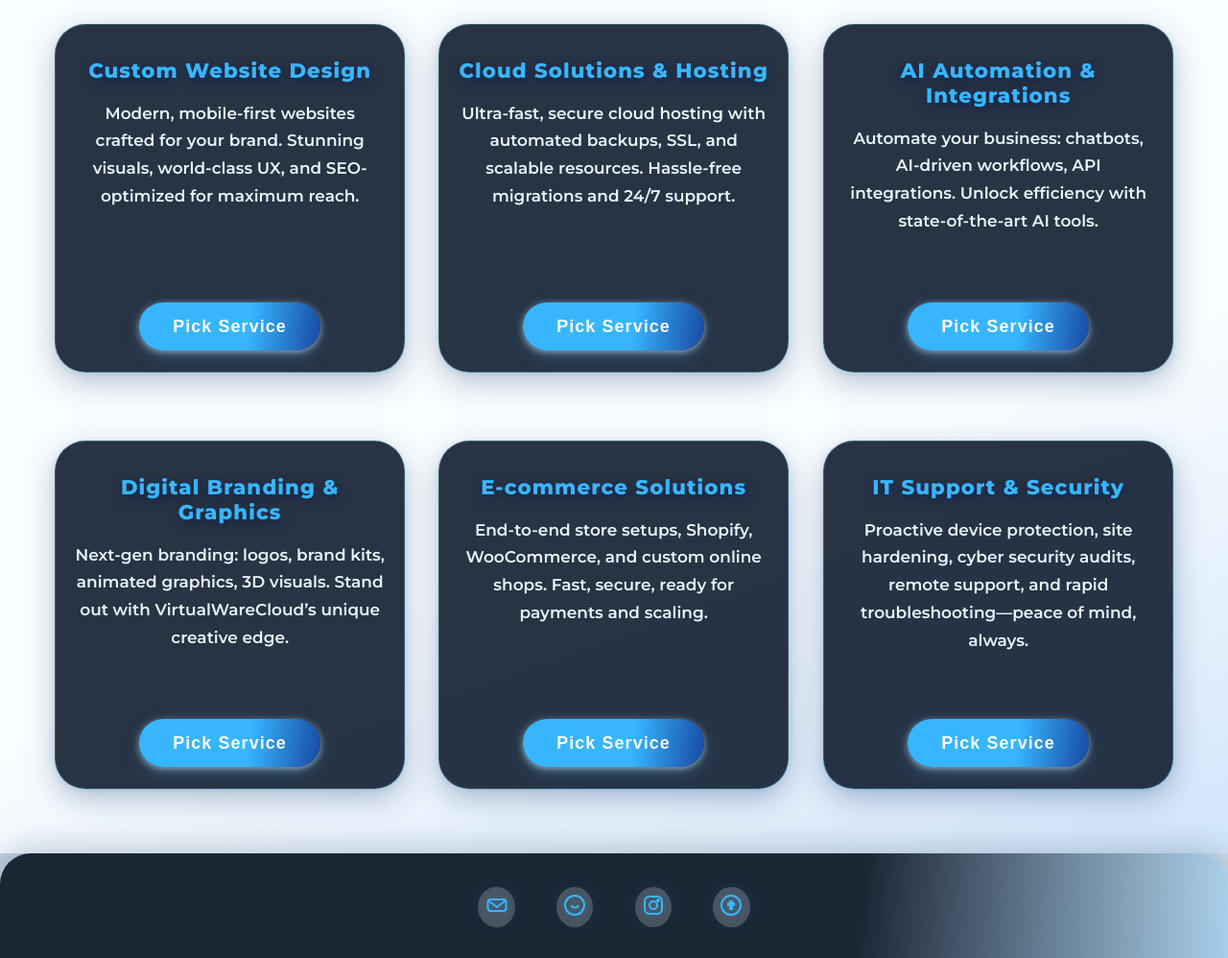
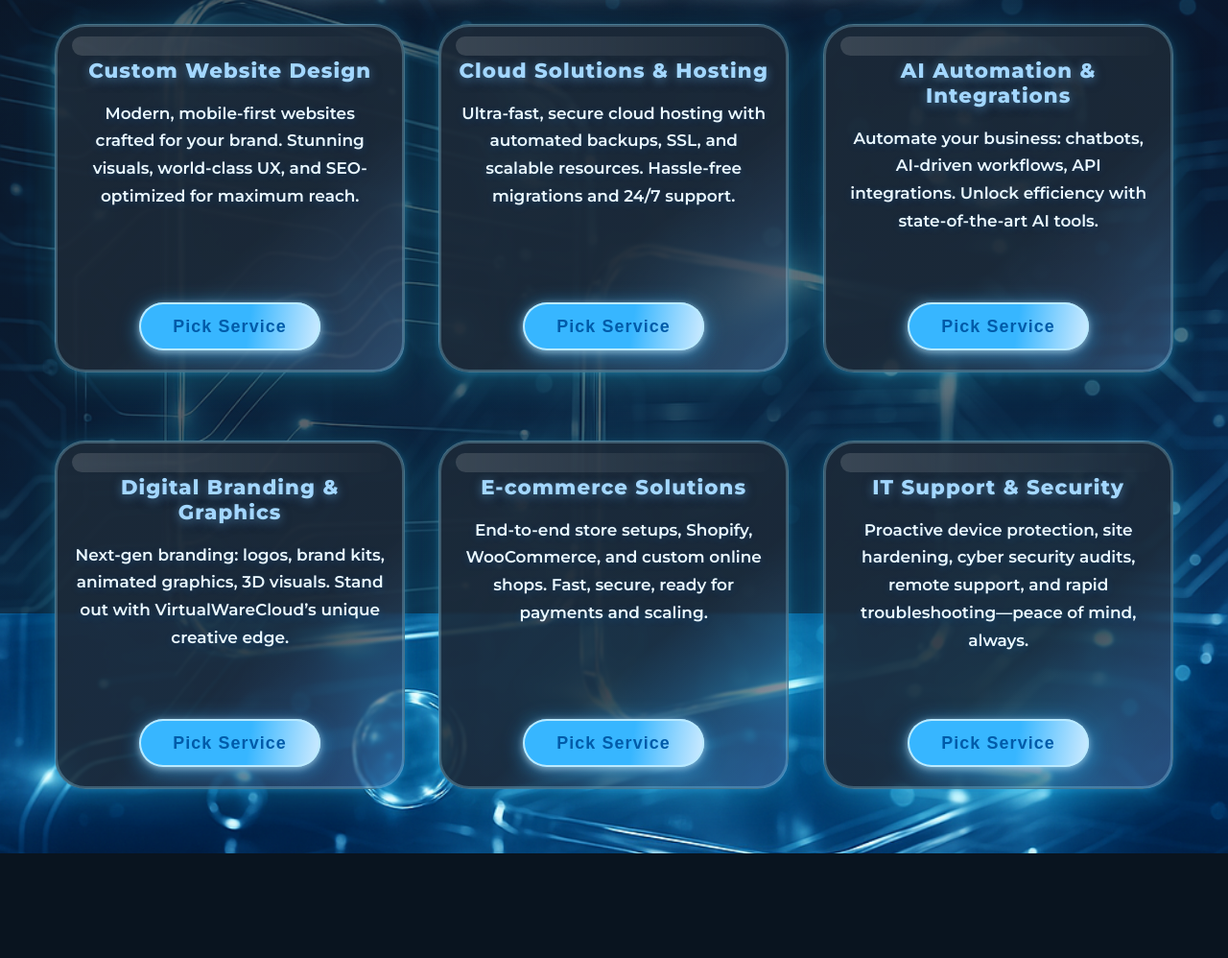
Before and after one commit to VirtualWareCloud/virtualwarecloud, a plain HTML site: page services.html in a window 1280 px wide. Shown: the part 161-1159 px from the top of the page at 96% size. After the commit the page ends 1050 px from the top, so only its background shows below. Drawn offline with Linux system fonts and the light colour scheme.

Commit message:
Update services.html

```diff
--- a/services.html
+++ b/services.html
@@ -19,10 +19,25 @@
     html, body {
       margin: 0; padding: 0;
       min-height: 100vh;
-      background: radial-gradient(circle at 60% 10%, var(--light) 60%, #b8c8de 100%);
       font-family: 'Montserrat', 'Segoe UI', Arial, sans-serif;
       color: var(--primary);
       display: flex; flex-direction: column;
+      /* Sci-fi glossy 3D background */
+      background: url('images/bg_sci_fi_cloud.jpg') no-repeat center center fixed;
+      background-size: cover;
+      background-color: #09141f;
+    }
+    body {
+      /* Optional: adds a dark overlay for better contrast with content */
+      position: relative;
+    }
+    body::before {
+      content: "";
+      position: fixed;
+      top: 0; left: 0; width: 100vw; height: 100vh;
+      pointer-events: none;
+      background: linear-gradient(140deg,rgba(14,26,38,0.75) 0%,rgba(14,22,38,0.63) 80%,rgba(44,77,112,0.15) 100%);
+      z-index: 0;
     }
     /* HEADER */
     header {
@@ -34,6 +49,7 @@
     .header-bar {
       display: flex; align-items: center; justify-content: space-between;
       padding: 0.7rem 1.6rem; border-bottom: 1px solid #e0e9f1;
+      position: relative; z-index: 2;
     }
     .header-logo {
       display: flex; align-items: center; gap: 0.8rem; text-decoration: none;
@@ -104,36 +120,52 @@
       flex: 1 1 auto;
       display: flex; flex-direction: column; align-items: center;
       padding: 2.2rem 1rem 2rem 1rem;
-      background: linear-gradient(160deg, #fafdff 60%, #d1e6fa 100%);
       min-height: 60vh;
+      position: relative; z-index: 1;
     }
     .title-3d {
-      font-size: 2.15rem; color: var(--primary); font-weight: 800;
+      font-size: 2.15rem; color: #e7eefc; font-weight: 800;
       margin-bottom: 2.1rem; text-align: center; letter-spacing: 1.5px;
-      text-shadow: 0 5px 16px #cbeaff;
+      text-shadow: 0 5px 24px #7be0ff99, 0 2px 14px #243763cc;
+      filter: drop-shadow(0 4px 14px #fff5);
     }
     .cards-container {
       display: flex; gap: 2.2rem; flex-wrap: wrap;
       justify-content: center; width: 100%; max-width: 1300px;
     }
     .card-3d {
-      background: var(--card-bg); color: #fff;
-      border-radius: var(--radius); box-shadow: var(--shadow);
+      background: linear-gradient(140deg,rgba(29,41,54,0.89) 60%,rgba(92,122,155,0.43) 100%);
+      backdrop-filter: blur(1.5px) brightness(1.14) saturate(1.2);
+      color: #fff; border-radius: var(--radius); box-shadow: var(--shadow);
       width: 325px; min-height: 305px; perspective: 1300px;
       transition: transform .36s cubic-bezier(.22,.68,.55,1.13), box-shadow .27s;
       transform-style: preserve-3d; position: relative;
       overflow: visible; display: flex; flex-direction: column;
       align-items: center; justify-content: flex-start;
       padding: 2.1rem 1.2rem 1.4rem 1.2rem;
-      margin-bottom: 2.2rem; border: 1.3px solid #59d6ff44;
+      margin-bottom: 2.2rem; border: 1.6px solid #86e1ff66;
       animation: cardPop 0.8s cubic-bezier(.16,1.25,.32,1.01) backwards;
+      /* Glass/gloss effect */
+      box-shadow: 0 8px 34px #27eaff33, 0 2px 6px #37b6ff44, 0 0 0 2px #a2e3ff44 inset;
       /* 3D animation */
       will-change: transform, box-shadow;
     }
+    .card-3d::before {
+      content: "";
+      position: absolute;
+      top: 12px; left: 17px; right: 17px; height: 20px;
+      border-radius: 2.3rem 2.3rem 2.5rem 2.5rem;
+      background: linear-gradient(90deg,rgba(255,255,255,0.28),rgba(255,255,255,0.01));
+      opacity: .5;
+      pointer-events: none;
+      z-index: 2;
+      filter: blur(0.7px);
+    }
     .card-3d:hover, .card-3d:focus-within {
       transform: rotateY(10deg) scale(1.045);
-      box-shadow: 0 18px 48px #37b6ff66, 0 0 40px #fffbe820;
+      box-shadow: 0 18px 48px #37b6ff88, 0 0 64px #fffbe855;
       z-index: 2;
+      border: 1.6px solid #b3f0ff;
     }
     @keyframes cardPop {
       from { transform: scale(.82) translateY(36px); opacity: 0;}
@@ -142,28 +174,31 @@
     .card-3d .card-title {
       font-size: 1.33rem; font-weight: 700;
       margin-bottom: 1.12rem; letter-spacing: 1.08px;
-      color: #37b6ff; text-shadow: 0 3px 12px #001d52b3;
+      color: #a3d7ff; text-shadow: 0 3px 12px #001d52b3, 0 2px 10px #aef8ff77;
       text-align: center;
     }
     .card-3d .card-desc {
       font-size: 1.06rem; line-height: 1.7;
-      color: #e4f7ff; text-align: center;
+      color: #eaf8ff; text-align: center;
       margin-bottom: 1.7rem; min-height: 70px;
+      text-shadow: 0 2px 8px #0080ff33;
     }
     .card-3d .pick-btn {
       margin-top: auto;
-      background: linear-gradient(98deg, #37b6ff 60%, #1849a3 100%);
-      color: #fff; font-weight: 700;
+      background: linear-gradient(98deg, #37b6ff 60%, #d1ecff 100%);
+      color: #005ba9; font-weight: 700;
       padding: .91rem 2.2rem; border: none;
       border-radius: 2.3rem;
-      box-shadow: 0 6px 20px #37b6ff38, 0 2px 7px #fff8;
+      box-shadow: 0 6px 20px #37b6ff38, 0 2px 7px #fff8, 0 0 0 2px #baeaff inset;
       font-size: 1.12rem; letter-spacing: 1.1px;
       transition: transform .17s, box-shadow .18s, background .18s;
       cursor: pointer; will-change: transform; outline: none;
       position: relative; overflow: hidden;
+      filter: drop-shadow(0 2px 10px #37b6ff66);
     }
     .card-3d .pick-btn:active {
       transform: scale(.96); background: #1849a3;
+      color: #fff;
     }
     .card-3d .pick-btn::after {
       content: ''; position: absolute; inset: -6px;
@@ -206,7 +241,6 @@
     .footer-credit a {
       color: #fff; text-decoration: none; font-weight: 600;
     }
-    /* Glow on hover for footer icons */
     .footer-icon svg { filter: drop-shadow(0 0 10px #37b6ff88); }
     @media (max-width: 500px) {
       .footer-row { gap: 1rem;}
@@ -295,30 +329,4 @@
       </div>
       <button class="pick-btn" onclick="pickService('IT Support & Security')">Pick Service</button>
     </div>
-  </div>
-</main>
-
-<!-- ===== FOOTER ===== -->
-<footer>
-  <div class="footer-row">
-    <a class="footer-icon" href="mailto:thabo.phaahla@virtualwarecloud.com" title="Email">
-      <svg width="24" height="24" fill="none" stroke="#37b6ff" stroke-width="2">
-        <rect x="2.5" y="6" width="19" height="12" rx="3"/><path d="M3 7l9 7 9-7"/>
-      </svg>
-    </a>
-    <a class="footer-icon" href="https://wa.me/27820412395" title="WhatsApp" target="_blank">
-      <svg width="24" height="24" fill="none" stroke="#37b6ff" stroke-width="2">
-        <circle cx="12" cy="12" r="10"/><path d="M8 12.5c1 .8 2.5 2 4.5 2 2 0 3-1.2 3-2.5"/>
-      </svg>
-    </a>
-    <a class="footer-icon" href="https://www.instagram.com/virtualwarecloud" title="Instagram" target="_blank">
-      <svg width="24" height="24" fill="none" stroke="#37b6ff" stroke-width="2">
-        <rect x="3" y="3" width="18" height="18" rx="5"/><circle cx="12" cy="12" r="4"/><circle cx="17" cy="7" r="1"/>
-      </svg>
-    </a>
-    <a class="footer-icon" href="https://www.facebook.com/virtualwarecloud" title="Facebook" target="_blank">
-      <svg width="24" height="24" fill="none" stroke="#37b6ff" stroke-width="2">
-        <circle cx="12" cy="12" r="10"/><path d="M13 8v2h2v2h-2v4h-2v-4H9v-2h2V8h2z"/>
-      </svg>
-    </a>
-    <a class="footer-icon" href="https://virtualwarecloud
+  </div
```
